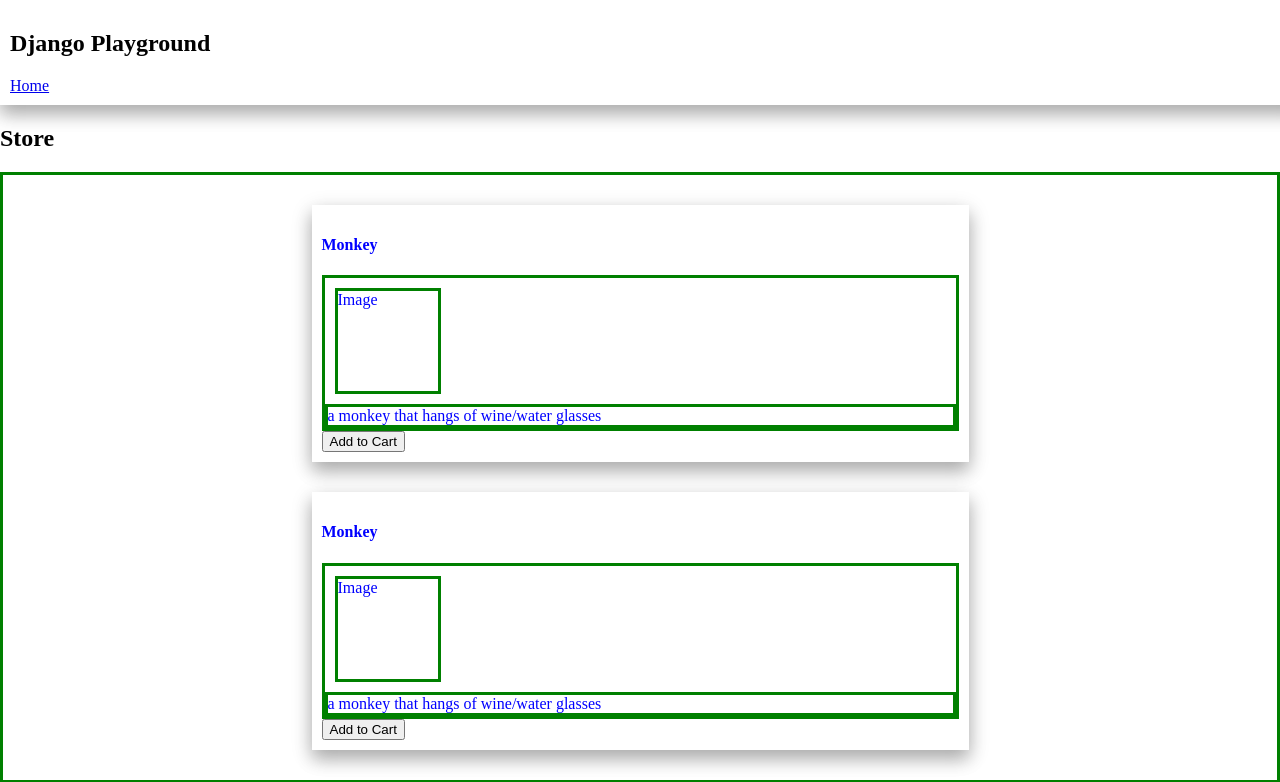
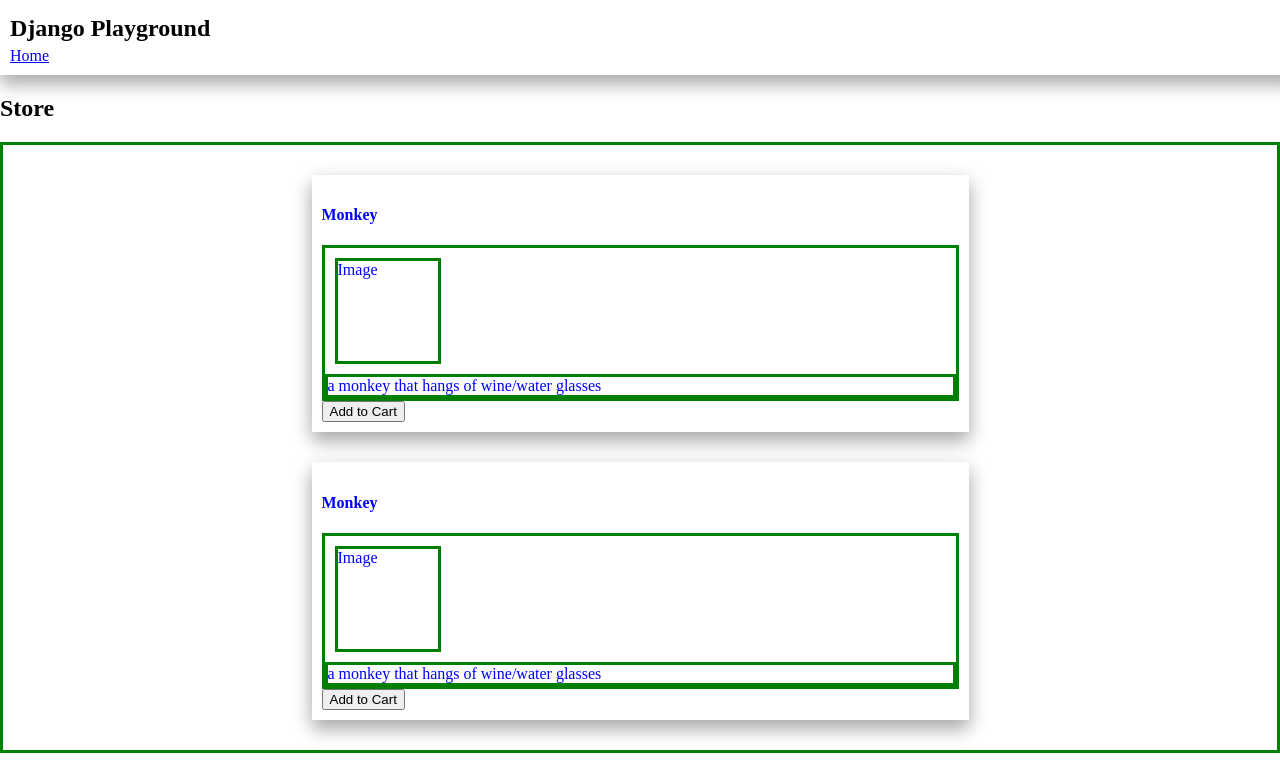
Before and after one commit to jkleve/django-playground, a Django app: page /store/ in a window 1280 px wide. Shown: the top 782 px of the page. Run offline with Django 3.2, Linux system fonts and the light colour scheme; data comes from the database, SQL or seed files in the repository.

Commit message:
reduced header margin

```diff
--- a/playground/static/public/style.css
+++ b/playground/static/public/style.css
@@ -10,5 +10,5 @@ header {
 }
 
 .site-header {
-
+    margin: 5px 0px;
 }
```
